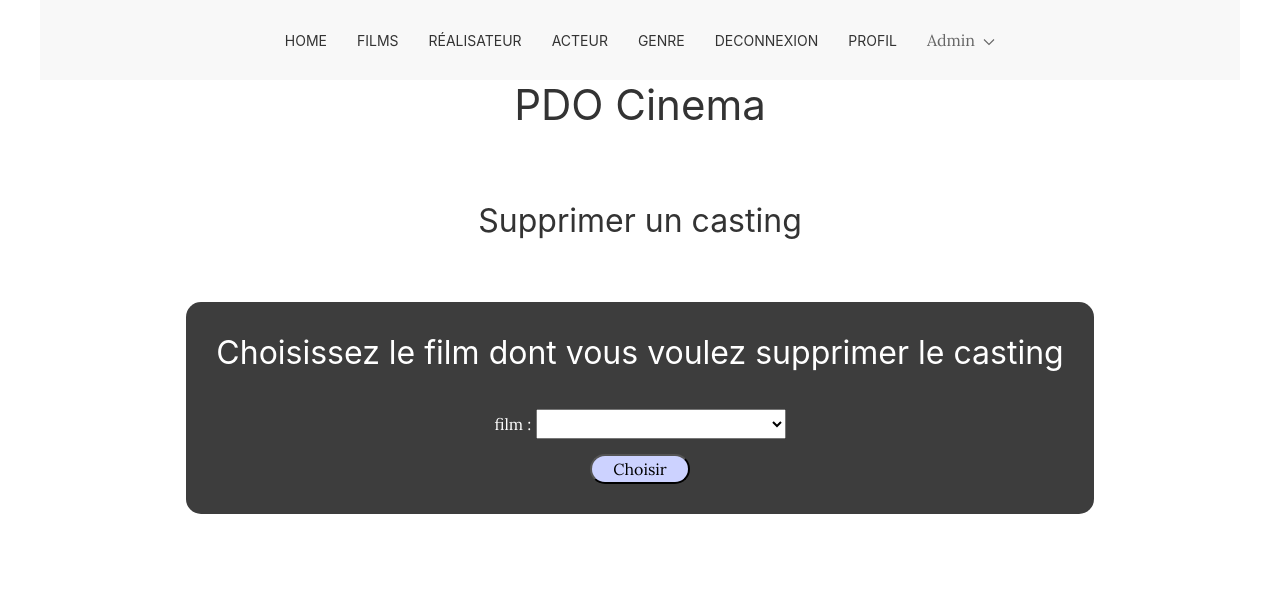
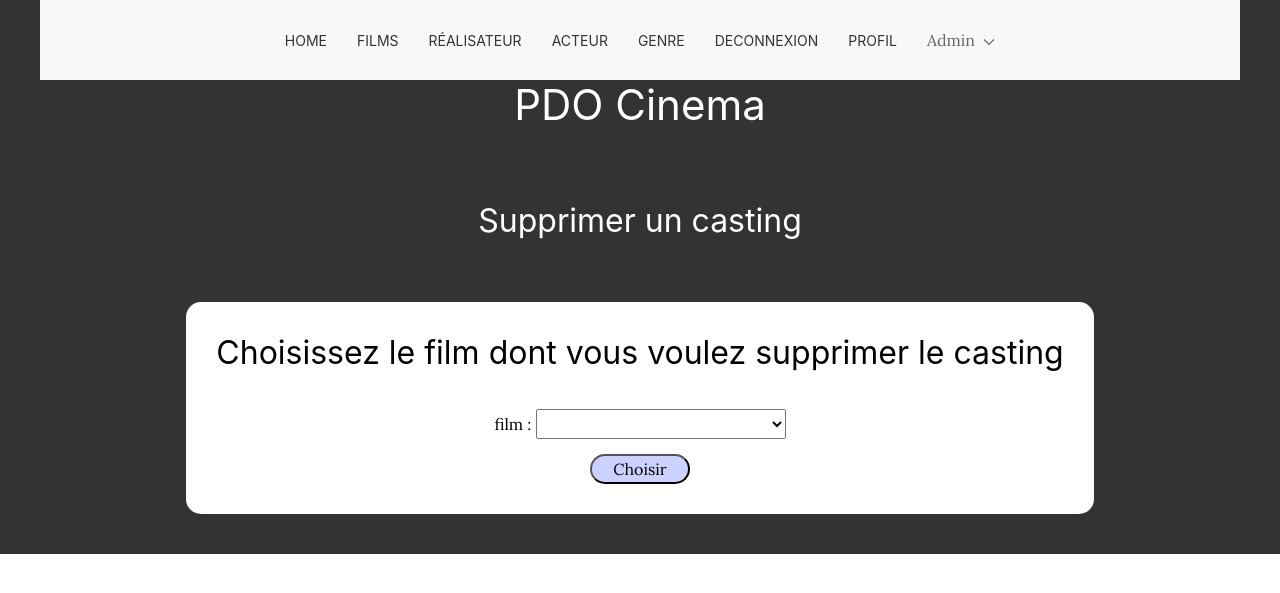
Before and after one commit to angalland/MVC-cinema, a PHP site: template view/Cinema/deleteCasting.php in a window 1280 px wide. Shown: the top 593 px of the page. Run offline with PHP 8.4, Linux system fonts and the light colour scheme; the template is opened without the code that fills it, so the values that code supplies are empty; the visitor is signed in with stand-in values (Sample User, id 1).

Commit message:
ajout mode light-dark par js celon les horraires

```diff
--- a/public/css/styleDark/styleDarkMode.css
+++ b/public/css/styleDark/styleDarkMode.css
@@ -1,4 +1,43 @@
-@media (prefers-color-scheme: dark){
+/* mode light-dark avec js */
+:root {
+    --ecritureBody: black;
+    --ecritureDiv: white;
+    --fondBody : white;
+    --fondDiv : #333;
+}
+
+body {
+    background-color: var(--fondBody);
+}
+
+h1, p, h2 {
+    color: var(--ecritureBody);
+}
+
+#home, .card, .genre, .filmGenre, .detailFilm, .formDeleteStatut, .form, .formAddPersonne, .formUpdate {
+    background-color: var(--fondDiv);
+    color: var(--ecritureDiv);
+}
+
+#home > h2, p {
+    color: var(--ecritureDiv);
+}
+
+.card > h2, h3, .list{
+    color: var(--ecritureDiv);
+}
+
+.personne, h4, .detail, .synopsis, form, label {
+    color: var(--ecritureDiv);
+}
+
+form > h2 {
+    color: var(--ecritureDiv);
+}
+
+
+/* Avec des media query qui detecte le mode choisit dans l'os */
+/* @media (prefers-color-scheme: dark){
     body {
     background-color: #333;
     }
@@ -27,4 +66,4 @@
     form > h2 {
         color: black;
     }
-}
+} */
--- a/public/js/js/js.js
+++ b/public/js/js/js.js
@@ -0,0 +1,25 @@
+// Detecte si le dark mode est activer
+// if(window.matchMedia && window.matchMedia('(prefers-color-scheme: dark)').matches){
+//     // si il est activer on peut rajouter des icons, des animation ect..
+//     alert ("Vous êtes en dark mode !");
+// }
+
+function themeNuitJour(){
+    const date = new Date()
+    const hour = date.getHours()
+
+    if (hour < 5 || hour > 20) {
+        document.documentElement.style.setProperty('--ecritureBody', 'black')
+        document.documentElement.style.setProperty('--ecritureDiv', 'white')
+        document.documentElement.style.setProperty('--fondBody', 'white')
+        document.documentElement.style.setProperty('--fondDiv', '#333')
+
+    } else {
+        document.documentElement.style.setProperty('--ecritureBody', 'white')
+        document.documentElement.style.setProperty('--ecritureDiv', 'black')
+        document.documentElement.style.setProperty('--fondBody', '#333')
+        document.documentElement.style.setProperty('--fondDiv', 'white')
+    }
+}
+
+themeNuitJour()
```
